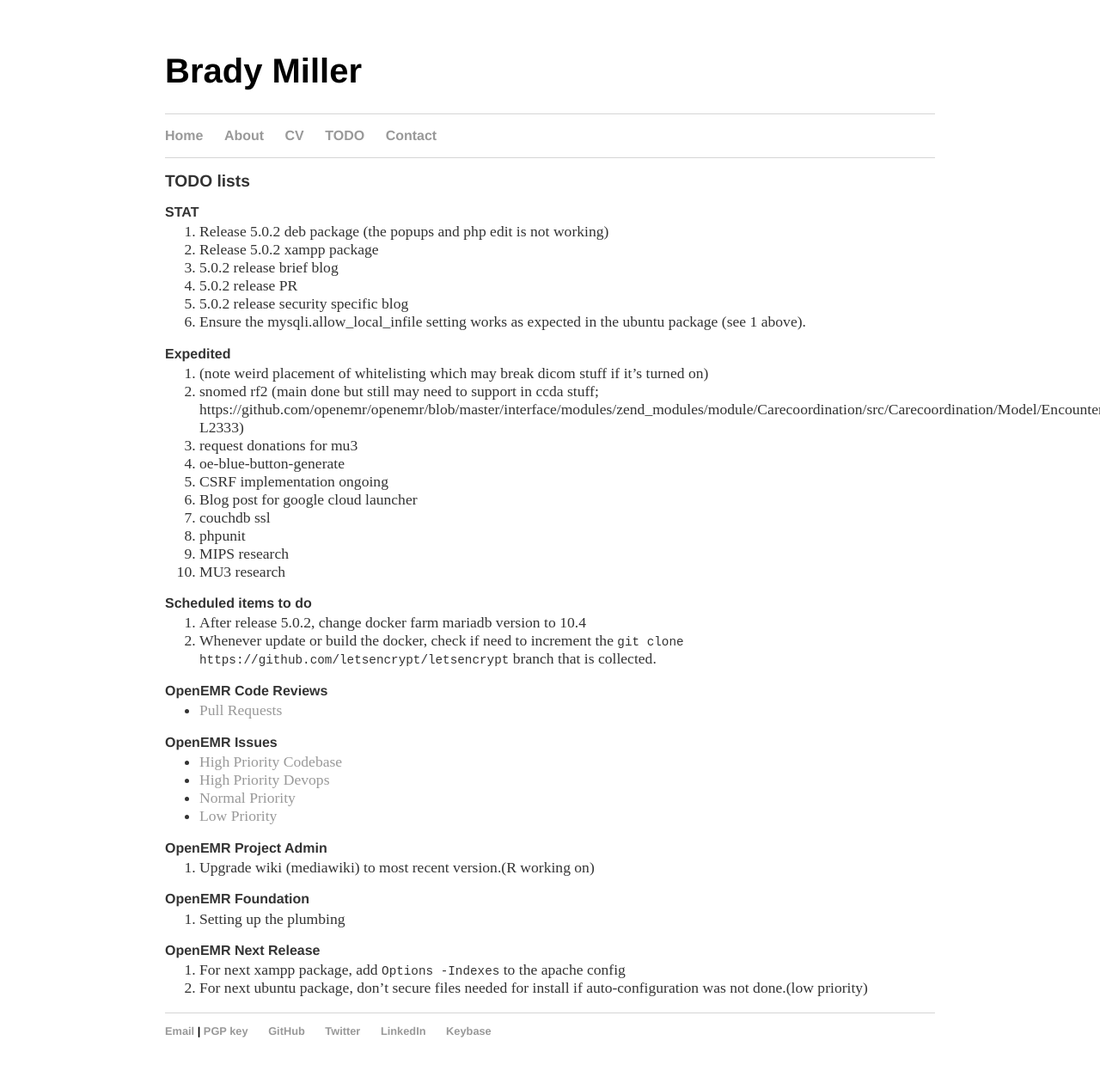
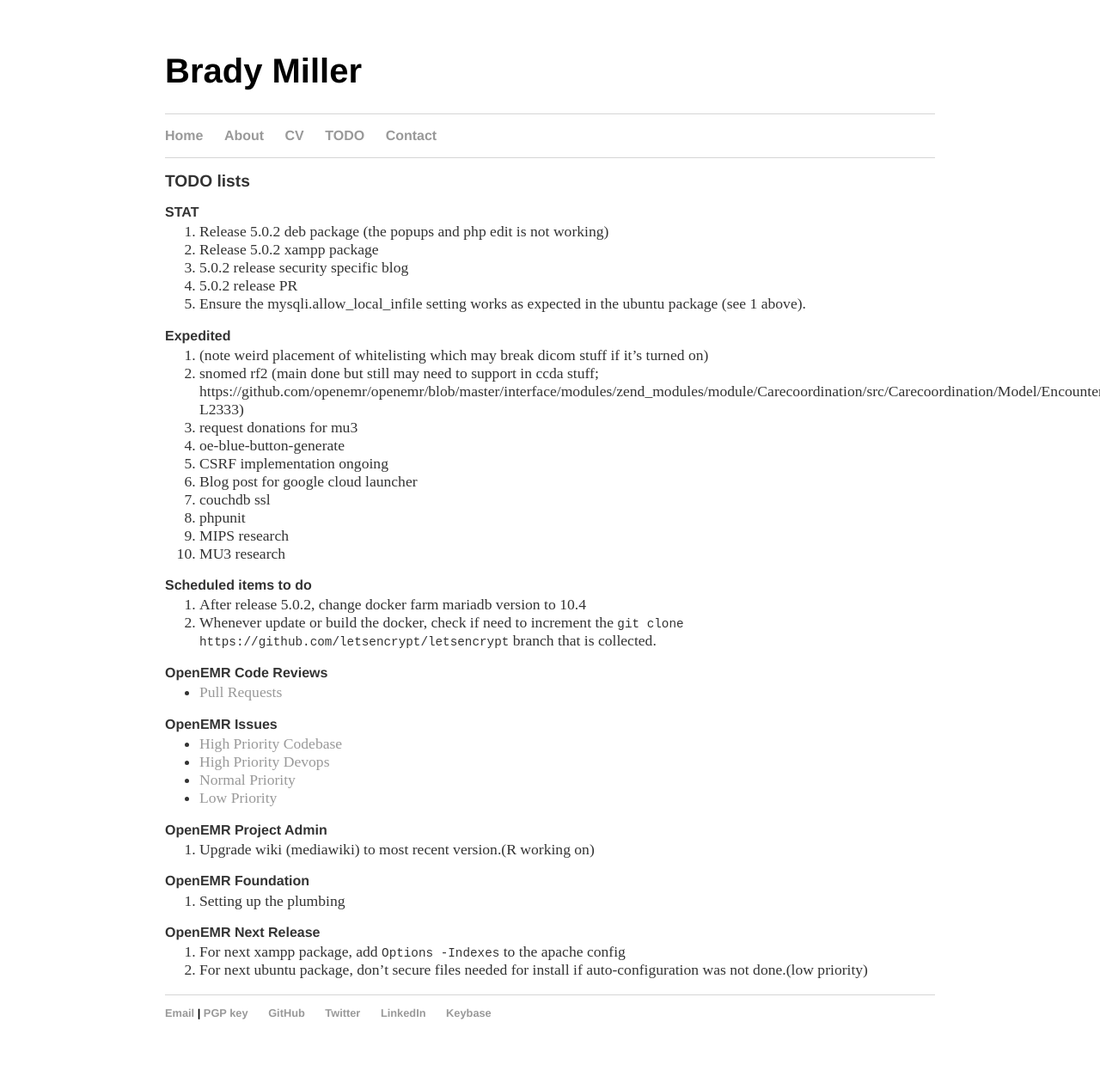
Before and after one commit to bradymiller/bradymiller.github.io, a Jekyll site: the page built from todo/index.md, in a window 1280 px wide. Shown: the whole page at 86% size. Built offline with Jekyll 4.4.1, drawn with Linux system fonts in a browser that asks for light colours; our own code applies the rules of GitHub Pages for plain Markdown files; after the commit the page ends 1246 px from its top, so only the background shows below that.

Commit message:
Update index.md

```diff
--- a/todo/index.md
+++ b/todo/index.md
@@ -6,9 +6,8 @@
 ### STAT
 1. Release 5.0.2 deb package (the popups and php edit is not working)
 1. Release 5.0.2 xampp package
-1. 5.0.2 release brief blog
+1. 5.0.2 release security specific blog
 1. 5.0.2 release PR
-1. 5.0.2 release security specific blog
 1. Ensure the mysqli.allow_local_infile setting works as expected in the ubuntu package (see 1 above).
 
 ### Expedited
```
